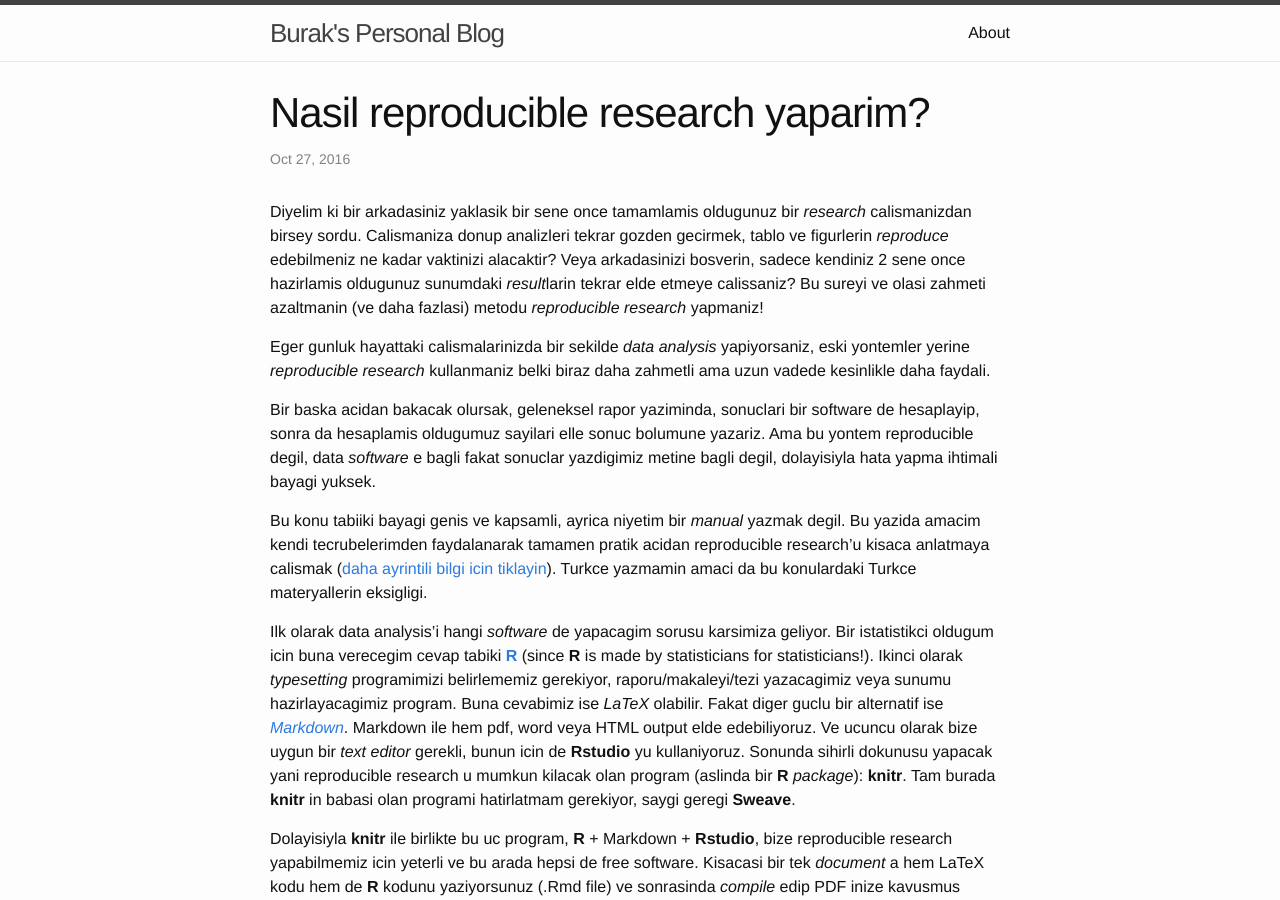
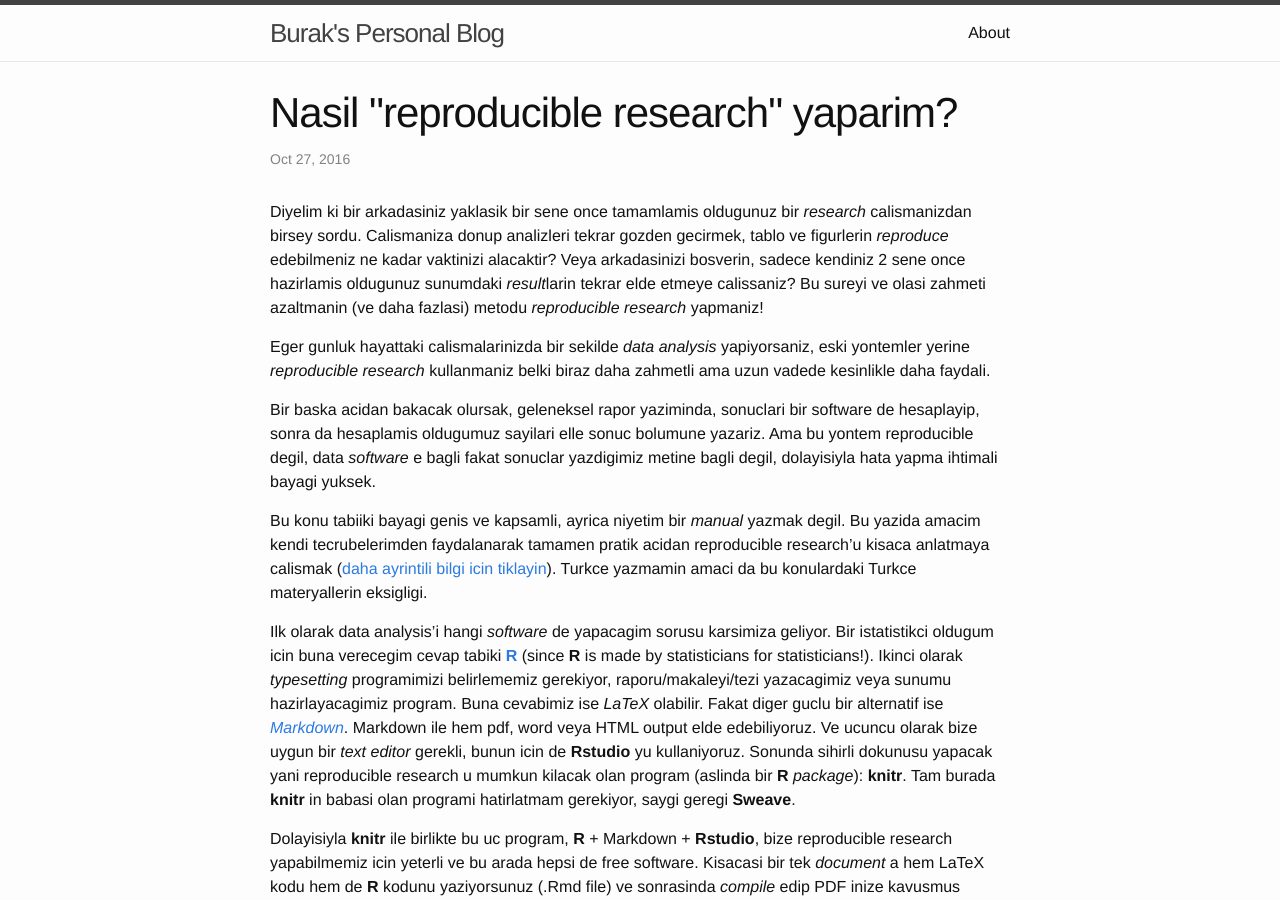
Before and after one commit to gunhanb/blog, a Jekyll site: the page built from _posts/2016-10-27-reproducible-research.md, in a window 1280 px wide and 900 px high. Built offline with Jekyll 4.4.1, drawn with Linux system fonts in a browser that asks for light colours.

Commit message:
minor changes

````diff
--- a/_posts/2016-10-27-reproducible-research.md
+++ b/_posts/2016-10-27-reproducible-research.md
@@ -1,6 +1,6 @@
 ---
 layout: post
-title: Nasil reproducible research yaparim?
+title: Nasil "reproducible research" yaparim?
 ---
 
 
--- a/_source/2016-10-27-reproducible-research.Rmd
+++ b/_source/2016-10-27-reproducible-research.Rmd
@@ -1,6 +1,6 @@
 ---
 layout: post
-title: Nasil reproducible research yaparim?
+title: Nasil "reproducible research" yaparim?
 ---
 
 ```{r setup, include=FALSE}
````
Also changed, not shown: 3 other files.
